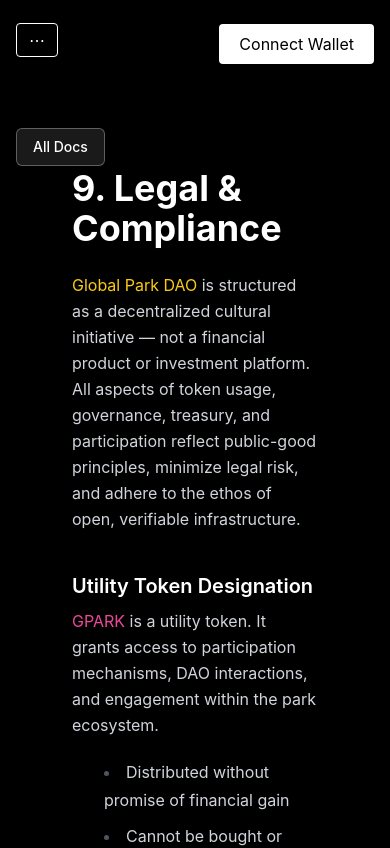
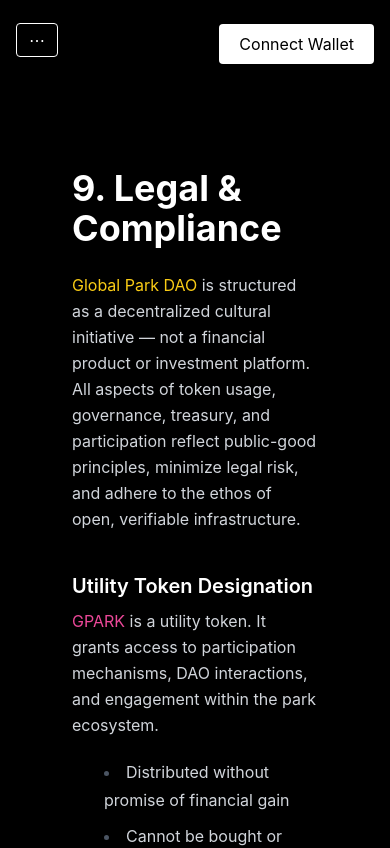
Before and after one commit to GPARKPRO/globalpark-site, a Next.js app: page /docs/white-paper/legal in a window 390 px wide. Shown: the top 848 px of the page. Built offline with nearby package versions, Linux system fonts and the light colour scheme.

Commit message:
Update layout.tsx

```diff
--- a/app/docs/layout.tsx
+++ b/app/docs/layout.tsx
@@ -3,9 +3,6 @@
 import { usePathname } from 'next/navigation';
 import Link from 'next/link';
 import type { ReactNode } from 'react';
-
-import MobileDocSectionNav from '@/components/docs/common/MobileDocSectionNav';
-import MobileAllDocsNav from '@/components/docs/common/MobileAllDocsNav';
 
 const navigation = [
   {
@@ -34,13 +31,6 @@ export default function DocsLayout({ children }: { children: ReactNode }) {
 
   return (
     <>
-      <div className="lg:hidden fixed top-32 left-0 w-full px-4 z-[9999] flex justify-between pointer-events-auto">
-        {!pathname?.startsWith('/docs/white-paper') && !pathname?.startsWith('/docs') && (
-          <MobileDocSectionNav />
-        )}
-        <MobileAllDocsNav />
-      </div>
-
       <div className="w-full max-w-screen-xl mx-auto flex flex-col md:flex-row">
         <aside className="hidden md:block w-64 p-6 border-r border-white/10 sticky top-24 self-start max-h-screen overflow-auto">
           <nav className="flex flex-col gap-6">
```
